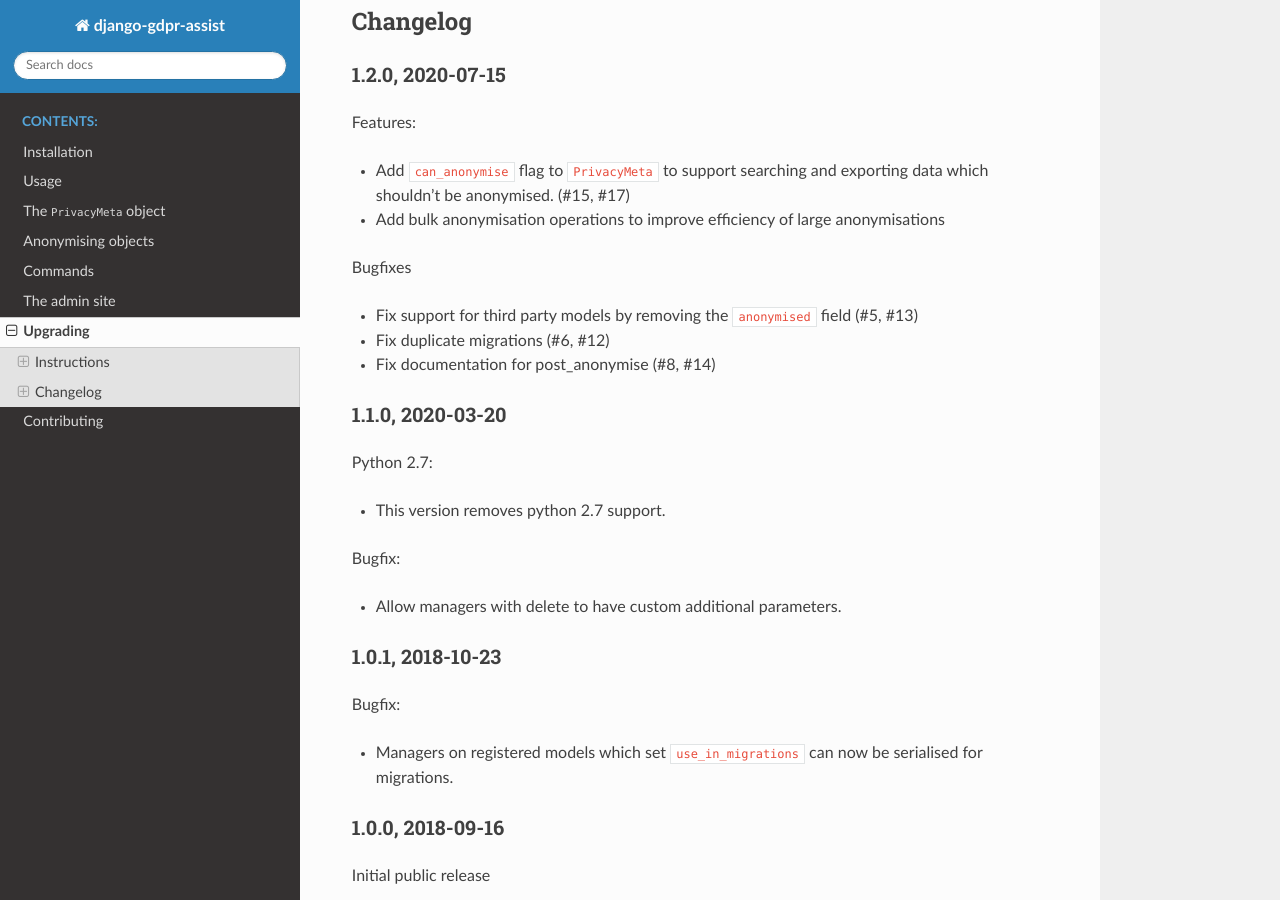
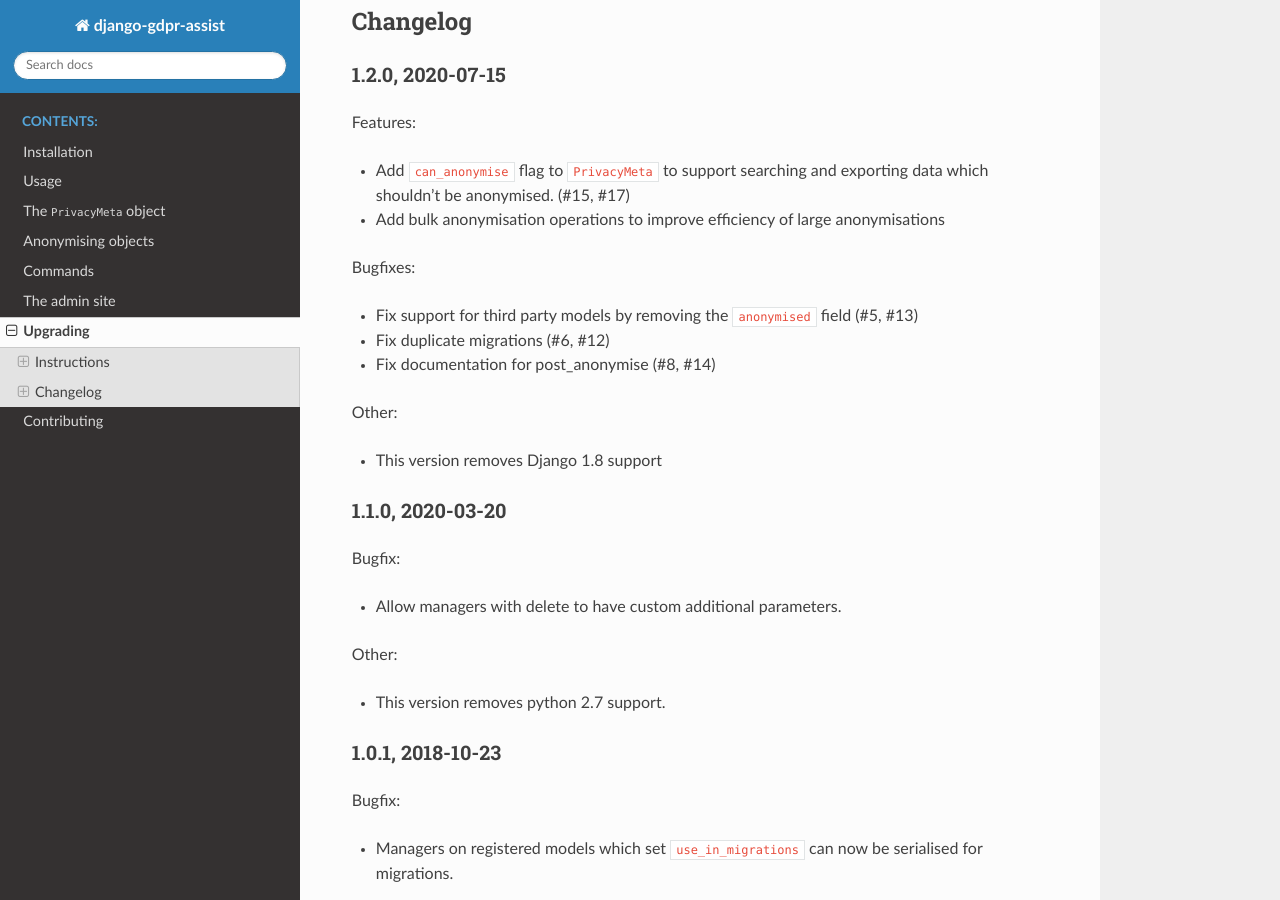
Before and after one commit to wildfish/django-gdpr-assist, a Sphinx documentation site: the page built from docs/upgrading.rst, in a window 1280 px wide and 900 px high, scrolled down 1840 px. Built offline with Sphinx 7.4.7 and the Read the Docs theme 2.0.0, drawn with Linux system fonts in a browser that asks for light colours.

Commit message:
Removed support for Django 1.8

```diff
--- a/docs/upgrading.rst
+++ b/docs/upgrading.rst
@@ -100,23 +100,28 @@ Features:
   which shouldn't be anonymised. (#15, #17)
 * Add bulk anonymisation operations to improve efficiency of large anonymisations
 
-Bugfixes
+Bugfixes:
 
 * Fix support for third party models by removing the ``anonymised`` field (#5, #13)
 * Fix duplicate migrations (#6, #12)
 * Fix documentation for post_anonymise (#8, #14)
 
+Other:
+
+* This version removes Django 1.8 support
+
 
 1.1.0, 2020-03-20
 -----------------
 
-Python 2.7:
-
-* This version removes python 2.7 support.
-
 Bugfix:
 
 * Allow managers with delete to have custom additional parameters.
+
+
+Other:
+
+* This version removes python 2.7 support.
 
 
 1.0.1, 2018-10-23
--- a/setup.py
+++ b/setup.py
@@ -1,7 +1,8 @@
 import os
 import re
 import sys
-from setuptools import setup, find_packages
+
+from setuptools import find_packages, setup
 
 
 VERSION = '1.1.0'
@@ -127,7 +128,6 @@ setup(
         'Programming Language :: Python :: 3.5',
         'Programming Language :: Python :: 3.6',
         'Framework :: Django',
-        'Framework :: Django :: 1.8',
         'Framework :: Django :: 1.11',
         'Framework :: Django :: 2.0',
         'Framework :: Django :: 2.1',
@@ -138,7 +138,7 @@ setup(
     extras_require={
         'dev': [
             # Testing
-            'tox', 'pillow', 'model-mommy',
+            'tox', 'pillow', 'model_bakery',
 
             # Docs
             'sphinx', 'sphinx-autobuild', 'sphinx_rtd_theme',
```
Also changed, not shown: 1 other file.
